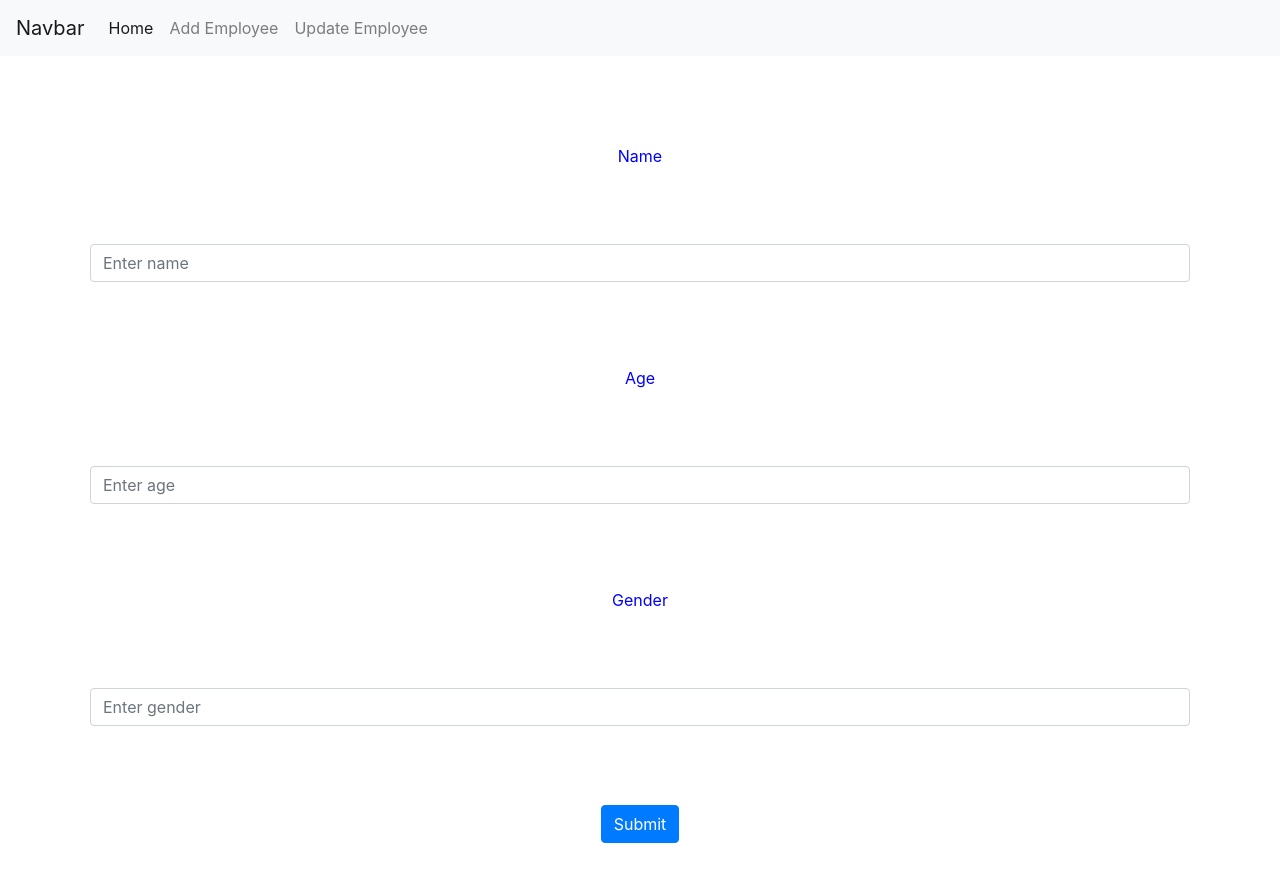
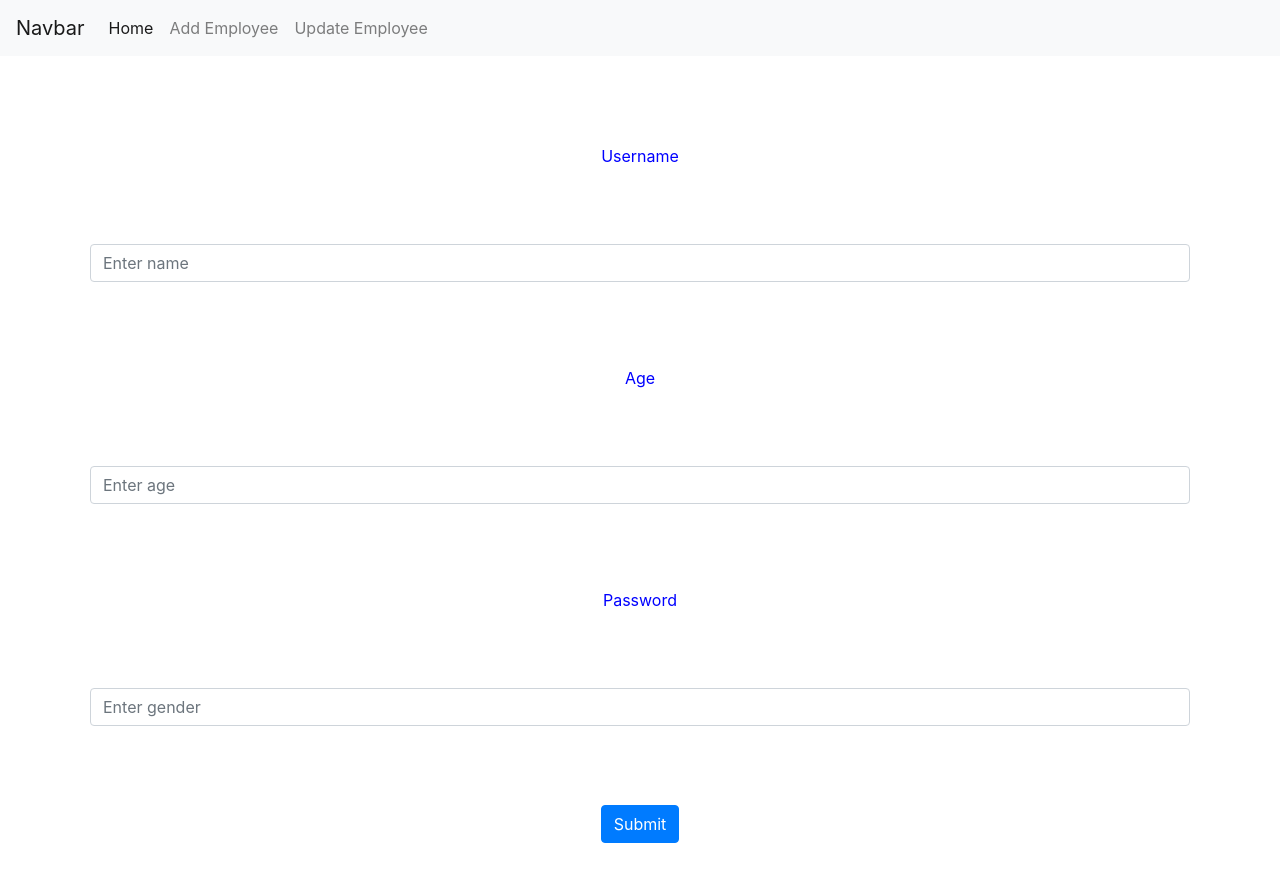
Before and after one commit to nipunbandara/Vulnerable-Application, a React (Create React App) app in the folder frontend/: page /add in a window 1280 px wide. Shown: the top 882 px of the page. Built offline with nearby package versions, Linux system fonts and the light colour scheme.

Commit message:
Vulnerable Updated

```diff
--- a/frontend/src/components/AddEmployee.js
+++ b/frontend/src/components/AddEmployee.js
@@ -21,8 +21,8 @@ export default function AddEmployee(){
         const pattern = new RegExp(name, "gi");
         const result = pattern.test(gender);
 
-        if(result) {
-            console.log('The strings are similar.');
+        if(!result) {
+            console.log('The strings are not similar.');
             axios.post('http://localhost:8070/employee/add', newEmployee)
         .then(()=>{
             alert('Employee Added');
@@ -36,6 +36,7 @@ export default function AddEmployee(){
         });
 
         } else {
+            console.log('Username and password cannot be similar');
             console.log('The strings are not similar.');
         }
         //can use this on button as onClick or on form as onSubmit
@@ -46,7 +47,7 @@ export default function AddEmployee(){
         <div className = "container" style={{ color: 'blue', lineHeight : 10, padding: 20 }}>
         <form onSubmit = {sendData}>
             <div className="form-group">
-                <label for="name">Name</label>
+                <label for="name">Username</label>
                 <input type="text" className="form-control" id="name" placeholder="Enter name" onChange = {(e) => {
                     setName(e.target.value); //assigning filled value on input field to state variable name
                 }}/>
@@ -60,7 +61,7 @@ export default function AddEmployee(){
 
             </div>
             <div className="form-group">
-                <label for="name">Gender</label>
+                <label for="name">Password</label>
                 <input type="text" className="form-control" id="gender" placeholder="Enter gender" onChange = {(e) => {
                     setGender(e.target.value);
                 }}/>
```
